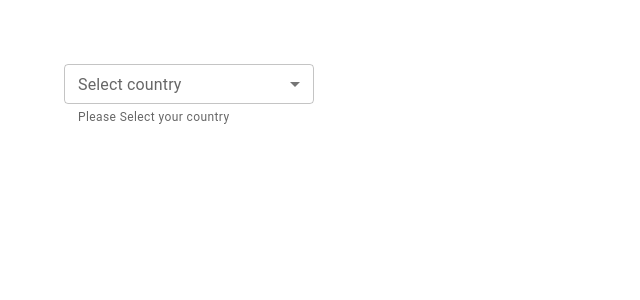
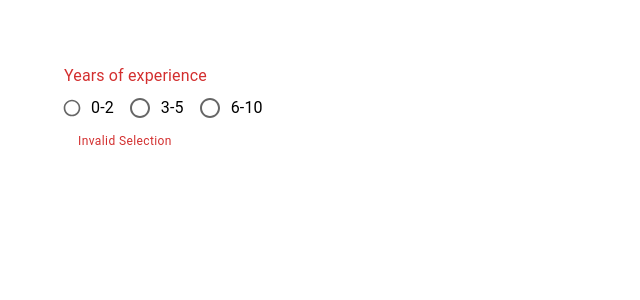
Before and after one commit to moonshadow95/mui-examples, a React (Create React App) app: page / in a window 1280 px wide. Shown: the top 300 px of the page, without its empty margins (0-640 px from the left). Built offline with nearby package versions, Linux system fonts and the light colour scheme.

Commit message:
Radio button

```diff
--- a/src/App.tsx
+++ b/src/App.tsx
@@ -4,6 +4,7 @@
 import MuiButton from "./components/MuiButton";
 import MuiTextField from "./components/MuiTextField";
 import MuiSelect from "./components/MuiSelect";
+import MuiRadioButton from "./components/MuiRadioButton";
 
 function App() {
     return (
@@ -11,7 +12,8 @@
             {/*<MuiTypography/>*/}
             {/*<MuiButton/>*/}
             {/*<MuiTextField/>*/}
-            <MuiSelect/>
+            {/*<MuiSelect/>*/}
+            <MuiRadioButton/>
         </div>
     );
 }
--- /dev/null
+++ b/src/components/MuiRadioButton.tsx
@@ -0,0 +1,33 @@
+import React, {useState} from 'react';
+import {Box, FormControl, FormLabel, FormControlLabel, RadioGroup, Radio, FormHelperText} from "@mui/material";
+
+const MuiRadioButton = () => {
+    const [value, setValue] = useState('');
+    console.log({value})
+    const handleChange = (event: React.ChangeEvent<HTMLInputElement>) => {
+        setValue(event.target.value)
+    }
+    return (
+        <Box>
+            <FormControl error>
+                <FormLabel id={'job-experience-group-label'}>
+                    Years of experience
+                </FormLabel>
+                <RadioGroup
+                    name='job-experience-group'
+                    aria-labelledby='job-experience-group-label'
+                    value={value}
+                    onChange={handleChange}
+                    row
+                >
+                    <FormControlLabel control={<Radio size='small' color='secondary'/>} label='0-2' value='0-2'/>
+                    <FormControlLabel control={<Radio/>} label='3-5' value='3-5'/>
+                    <FormControlLabel control={<Radio/>} label='6-10' value='6-10'/>
+                </RadioGroup>
+                <FormHelperText>Invalid Selection</FormHelperText>
+            </FormControl>
+        </Box>
+    )
+}
+
+export default MuiRadioButton;
```
